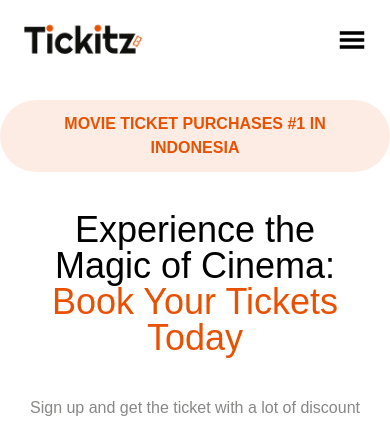
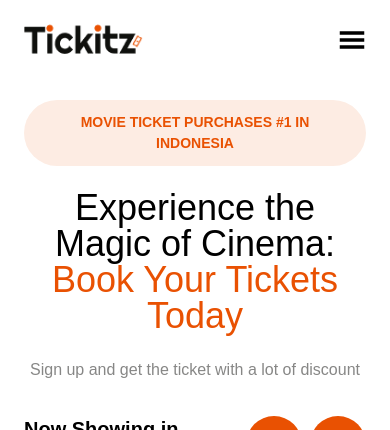
Before and after one commit to yusufbahtiarr/fgo24-Tickitz, a React (Vite) app: page / in a window 390 px wide. Shown: the top 430 px of the page. Built offline with nearby package versions, Linux system fonts and the light colour scheme; no server answers.

Commit message:
style: adjust hero section in homepage  on mobile

```diff
--- a/src/pages/HomePage.jsx
+++ b/src/pages/HomePage.jsx
@@ -17,10 +17,10 @@ function HomePage() {
       </header>
       <main className="flex flex-col mt-25 items-center text-center">
         <section className="flex flex-col items-center justify-center gap-4 mb-8">
-          <div className=" w-fit text-primary bg-third font-bold text-l sm:text-xl rounded-full px-6 py-3 primary sm:text-m">
+          <div className=" w-fit text-primary bg-third font-bold text-[14px] sm:text-xl mx-6 rounded-full px-6 py-3 primary sm:text-m">
             MOVIE TICKET PURCHASES #1 IN INDONESIA
           </div>
-          <div className="flex flex-col items-center text-4xl p-6 sm:text-[64px] leading-none">
+          <div className="flex flex-col items-center text-4xl px-6 py-2 sm:text-[64px] leading-none">
             <span className="font-normal">Experience the Magic of Cinema:</span>
             <span className="font-satoshi font-medium text-primary">
               Book Your Tickets Today
```
